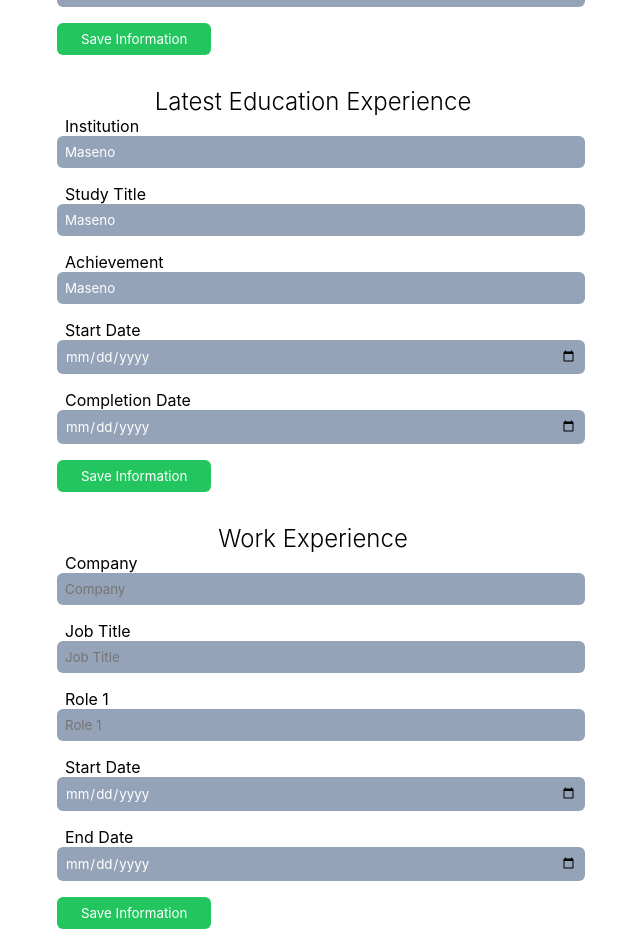
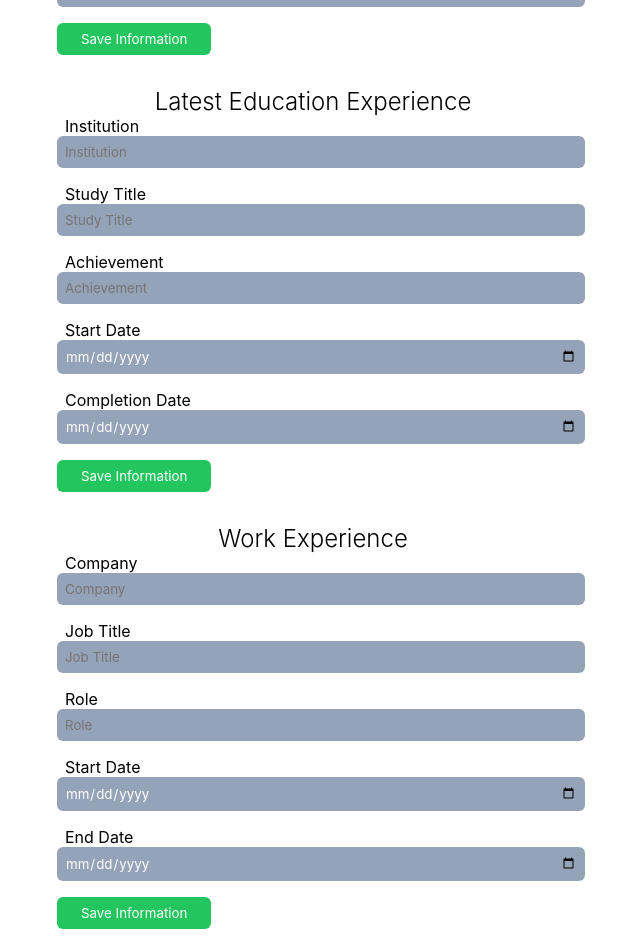
Before and after one commit to GHOST-Aram/cv-Application, a React (Create React App) app: page / in a window 1280 px wide. Shown: the part 297-1235 px from the top of the page, without its empty margins (327-967 px from the left). Built offline with nearby package versions, Linux system fonts and the light colour scheme.

Commit message:
feat: Handle work expereince form submit event
     -Initialize and pass down states to input fields

```diff
--- a/src/components/education-form.js
+++ b/src/components/education-form.js
@@ -8,21 +8,15 @@ const EducationForm = () => {
   const [educationExp, setEductationExp] = useState({})
 
   // Education experience properties
-  const [institution, setInstitution] = useState('Maseno');const [title, setTitle] = useState('Maseno');const [achievement, setAchievement] = useState('Maseno')
-  const [startDate, setStartDate] = useState('Maseno');const [completeDate, setCompleteDate] = useState('Maseno')
+  const [institution, setInstitution] = useState('');const [title, setTitle] = useState('');const [achievement, setAchievement] = useState('')
+  const [startDate, setStartDate] = useState('');const [completeDate, setCompleteDate] = useState('')
 
   const onSubmit = (e) =>{
     e.preventDefault()
 
     // Create object
-    setEductationExp({
-      ...educationExp,
-      institution:institution,
-      title: title,
-      achievement:achievement,
-      startDate: startDate,
-      completeDate:completeDate
-    })
+    setEductationExp({...educationExp, institution:institution, title: title, achievement:achievement, startDate: startDate, completeDate:completeDate})
+
     // Reset states
     setInstitution('');  setTitle(''); setAchievement(''); setStartDate(''); setCompleteDate('')
   }
--- a/src/components/work-experience.js
+++ b/src/components/work-experience.js
@@ -1,16 +1,33 @@
-// import React, { useState } from 'react'
+import React, { useState } from 'react'
 import Input from './input'
 import SubmitBtn from './submit-button'
 const WorkExperience = () => {
     // Work Exp Sate
+    const [workExp, setWorkExp] = useState({})
+
+    // Work Exp properties
+    const [company, setCompany] = useState('');const [jobTitle, setJobTitle] = useState('');
+    const [role, setRole] = useState('');const [startDate, setStartDate] = useState('');
+    const [endDate, setEndDate] = useState('');
+
+    const submit = (e) => {
+        e.preventDefault()
+
+        // Create Object
+        setWorkExp({...workExp, company: company, jobTitle: jobTitle, role: role, startDate: startDate, endDate: endDate} )
+        console.log(workExp)
+        // Reset states
+        setCompany(''); setJobTitle(''); setRole(''); setStartDate(''); setEndDate('')
+    }
+
   return (
-    <form className='container text-left'>
+    <form onSubmit={(e) => submit(e)} className='container text-left'>
         <h2 className="text-center font-light">Work Experience</h2>
-        <Input type= 'text' label= 'Company' />
-        <Input type= 'text' label= 'Job Title' />
-        <Input type= 'text' label= 'Role 1' />
-        <Input type= 'date' label= 'Start Date' />
-        <Input type= 'date' label= 'End Date' />
+        <Input handleChange={(e) => setCompany (e.target.value)} value={company} type= 'text' label= 'Company' />
+        <Input handleChange={(e) => setJobTitle (e.target.value)} value={jobTitle} type= 'text' label= 'Job Title' />
+        <Input handleChange={(e) => setRole (e.target.value)} value={role} type= 'text' label= 'Role' />
+        <Input handleChange={(e) => setStartDate (e.target.value)} value={startDate} type= 'date' label= 'Start Date' />
+        <Input handleChange={(e) => setEndDate(e.target.value)} value={endDate} type= 'date' label= 'End Date' />
         <SubmitBtn />
     </form>
   )
```
